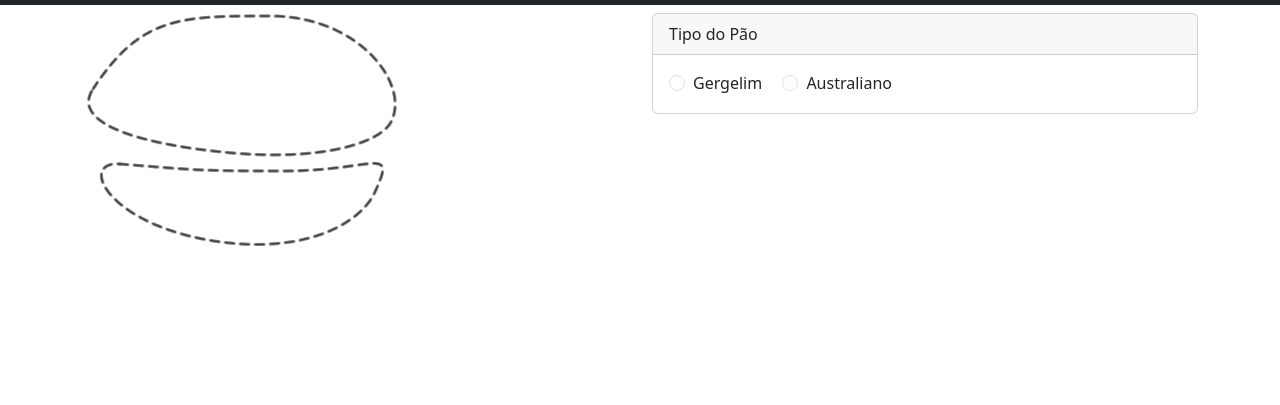
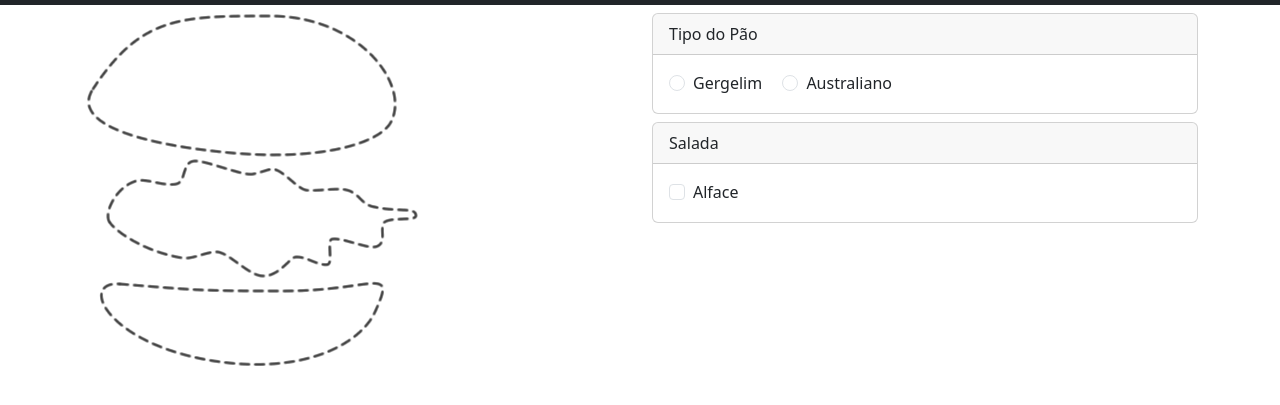
Before and after one commit to jota-rochz/Hamburguer, a plain HTML site: page index.html in a window 1280 px wide. Shown: the part 45-450 px from the top of the page. Drawn offline with nearby package versions, Linux system fonts and the light colour scheme.

Commit message:
update almoço

```diff
--- a/index.html
+++ b/index.html
@@ -66,9 +66,30 @@
 
                         </div> <!-- fim col -->
                      </div> <!-- fim row mt-2 -->
+
+                     <!-- Salada -->
+                     <div class="row mt-2">
+                        <div class="col">
+                            <div class="card">
+                                <div class="card-header">
+                                    Salada
+                                </div> <!-- fim card-header -->
+                                <div class="card-body">
+
+
+                                    <div class="form-check">
+                                        <input class="form-check-input" type="checkbox" value="alface" v-model="inputSalada">
+                                        <label class="form-check-label">Alface</label>
+                                    </div>
+
+                                </div> <!-- fim card-body -->
+                            </div> <!-- fim card -->
+
+
+                        </div> <!-- fim col -->
+                     </div> <!-- fim row mt-2 -->
                 </div> <!-- fim col-md-6 -->
                 <!-- fim do pão -->
-
             </div> <!-- row -->
         </div> <!-- app -->
     </div><!-- container -->
@@ -80,6 +101,7 @@
 
             data: { /* atributos  //  propriedades */
                 inputTipoPao: '',
+                inputSalada: [],
             },
 
             computed: { /* propriedades computadas  //  reativos*/
@@ -92,7 +114,14 @@
                         default:
                             return ['imagens/padrao/pao_superior.png', 'imagens/padrao/pao_inferior.png']
                     }
+                },
+                alface() {
+                    if(this.inputSalada.includes('alface')){
+                        return 'imagens/alface.png'
+                    }
+                    return 'imagens/padrao/alface.png'
                 }
+
             },
         })
     </script>
```
